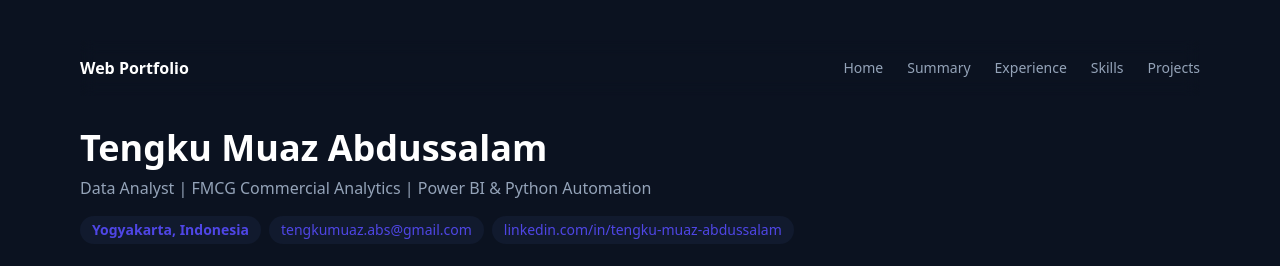
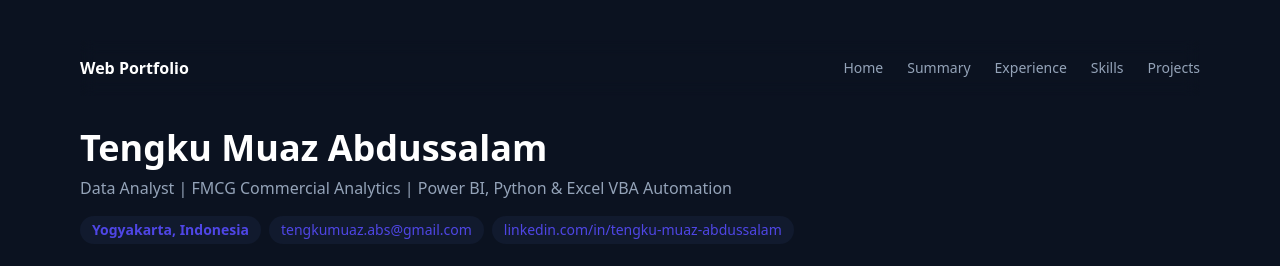
Before and after one commit to tengkumuazabs/web-portfolio, a React app: page / in a window 1280 px wide. Shown: the top 266 px of the page. Built offline with nearby package versions, Linux system fonts and the light colour scheme; the HTML template or start-up script is replaced by a standard one.

Commit message:
updated code

```diff
--- a/src/components/Hero.jsx
+++ b/src/components/Hero.jsx
@@ -13,7 +13,7 @@ export default function Hero() {
       </h1>
 
       <p className="text-muted mt-2">
-        Data Analyst | FMCG Commercial Analytics | Power BI & Python Automation
+        Data Analyst | FMCG Commercial Analytics | Power BI, Python & Excel VBA Automation
       </p>
 
       {/* Location + Contacts (inline) */}
```
